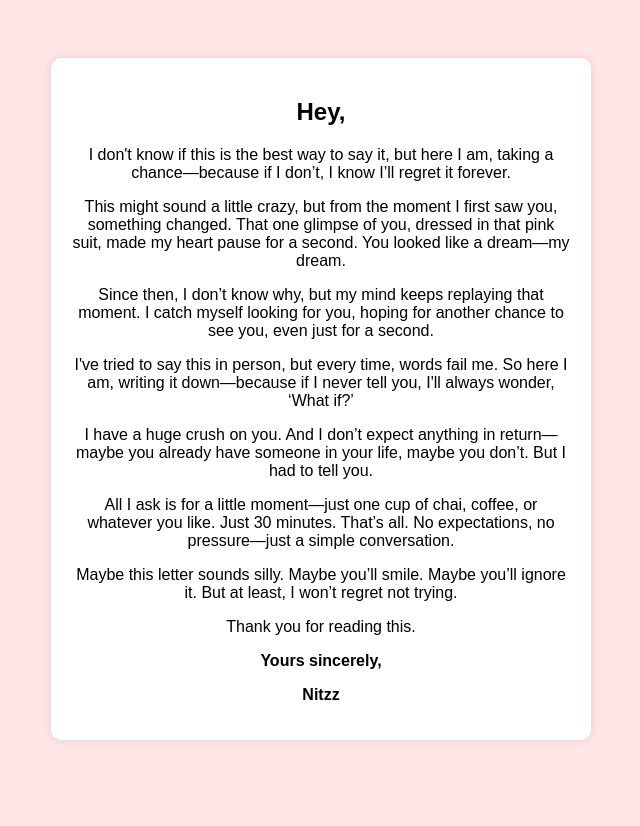
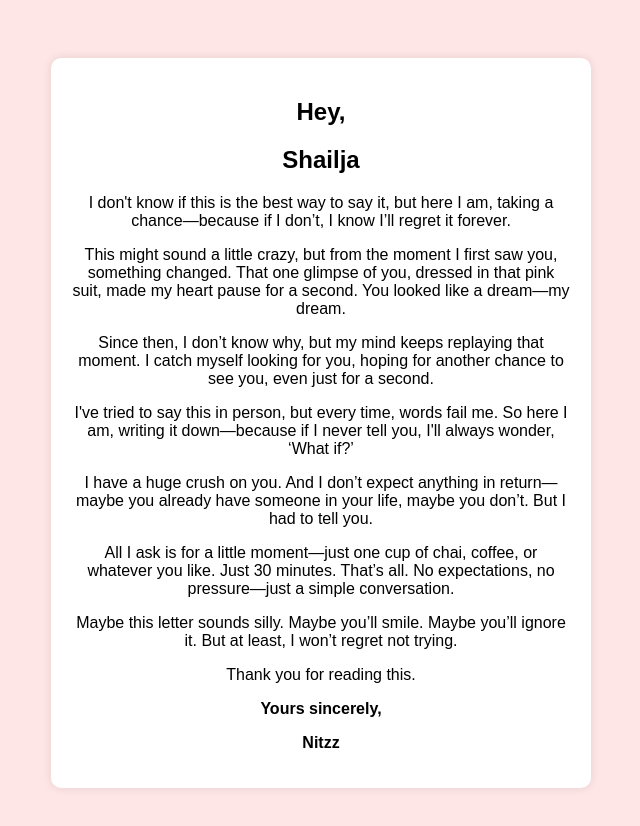
Before and after one commit to Nitz037/Nothing0, a plain HTML site: page index.html in a window 1280 px wide. Shown: the whole page, without its empty margins (319-959 px from the left). Before the commit the page ends 800 px from the top, so only its background shows below. Drawn offline with Linux system fonts and the light colour scheme.

Commit message:
Update index.html

```diff
--- a/index.html
+++ b/index.html
@@ -24,6 +24,7 @@
 <body>
     <div class="letter">
         <h2>Hey,</h2>
+        <h2> Shailja </h2>
         <p>I don't know if this is the best way to say it, but here I am, taking a chance—because if I don’t, I know I’ll regret it forever.</p>
 
         <p>This might sound a little crazy, but from the moment I first saw you, something changed. That one glimpse of you, dressed in that pink suit, made my heart pause for a second. You looked like a dream—my dream.</p>
```
